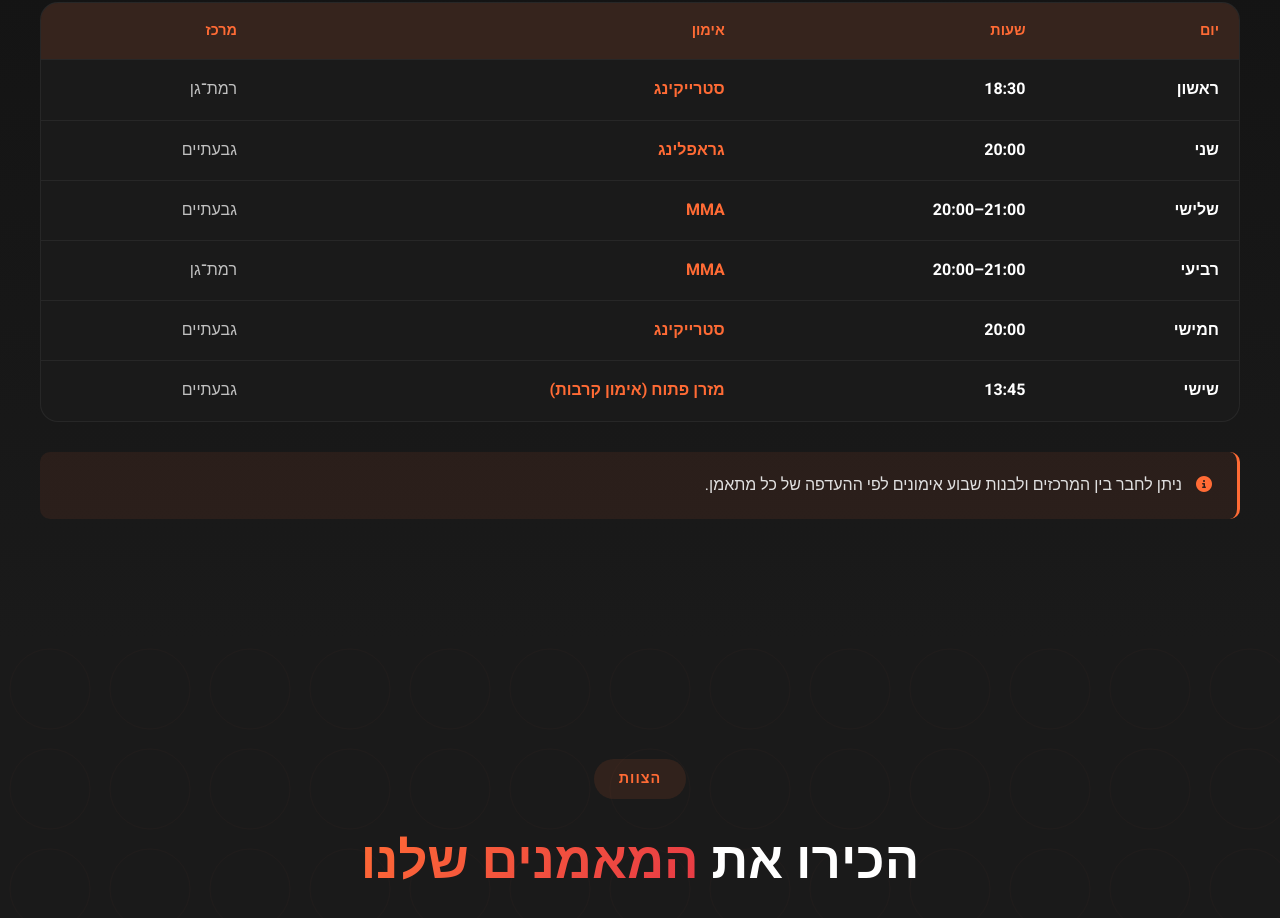
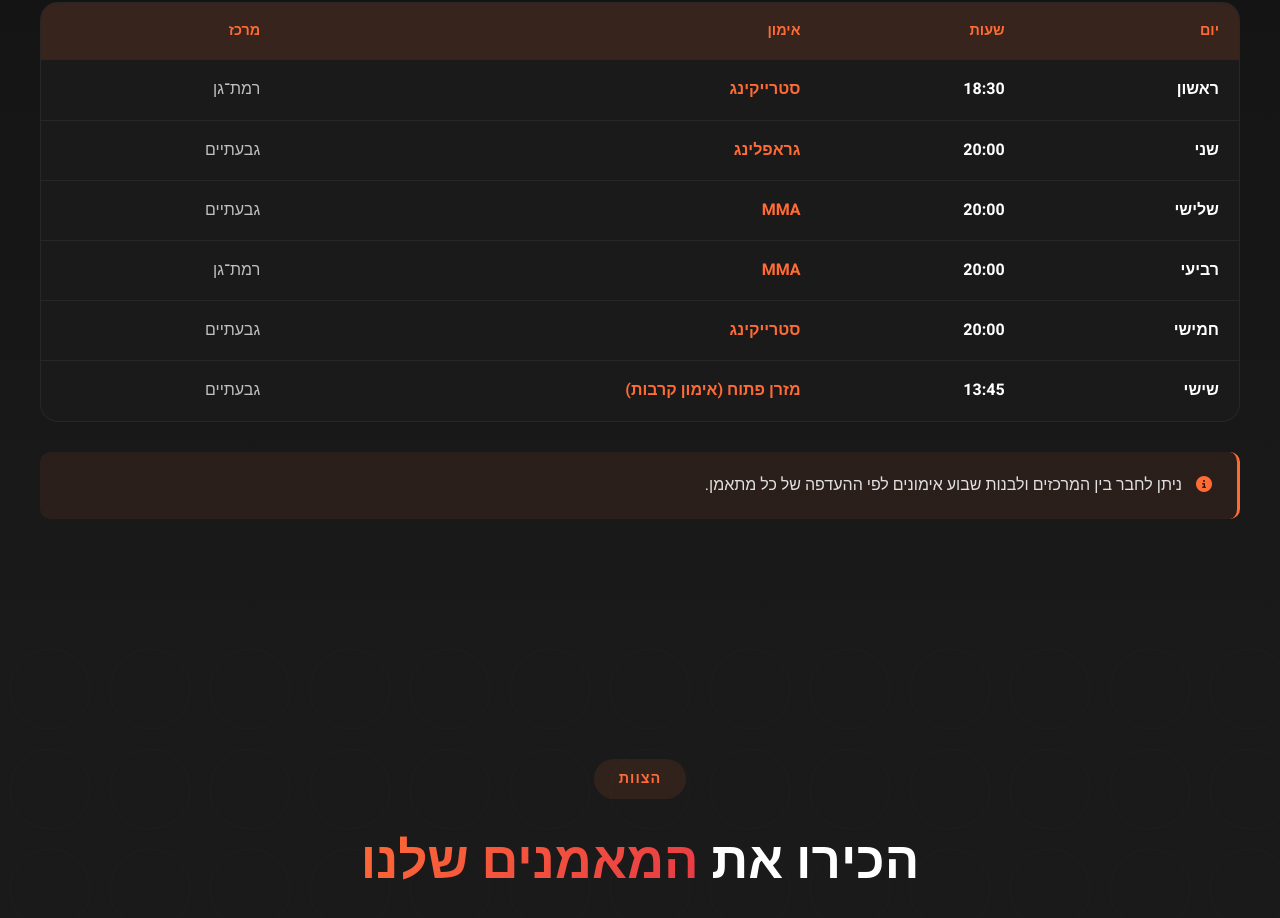
Before and after one commit to yahelavichai/itay-tamir-mma, a website: page index.html in a window 1280 px wide. Shown: the part 3549-4467 px from the top of the page. Drawn offline with Linux system fonts and the light colour scheme; animation ran at ten frames a second.

Commit message:
Drop end times from Tuesday and Wednesday
No adult session shows a duration now; every row lists a start time only.

Co-Authored-By: Claude Opus 5 <noreply@anthropic.com>

```diff
--- a/index.html
+++ b/index.html
@@ -2165,13 +2165,13 @@
                         </tr>
                         <tr>
                             <td class="day">שלישי</td>
-                            <td class="time">20:00–21:00</td>
+                            <td class="time">20:00</td>
                             <td class="type">MMA</td>
                             <td class="place">גבעתיים</td>
                         </tr>
                         <tr>
                             <td class="day">רביעי</td>
-                            <td class="time">20:00–21:00</td>
+                            <td class="time">20:00</td>
                             <td class="type">MMA</td>
                             <td class="place">רמת־גן</td>
                         </tr>
```
